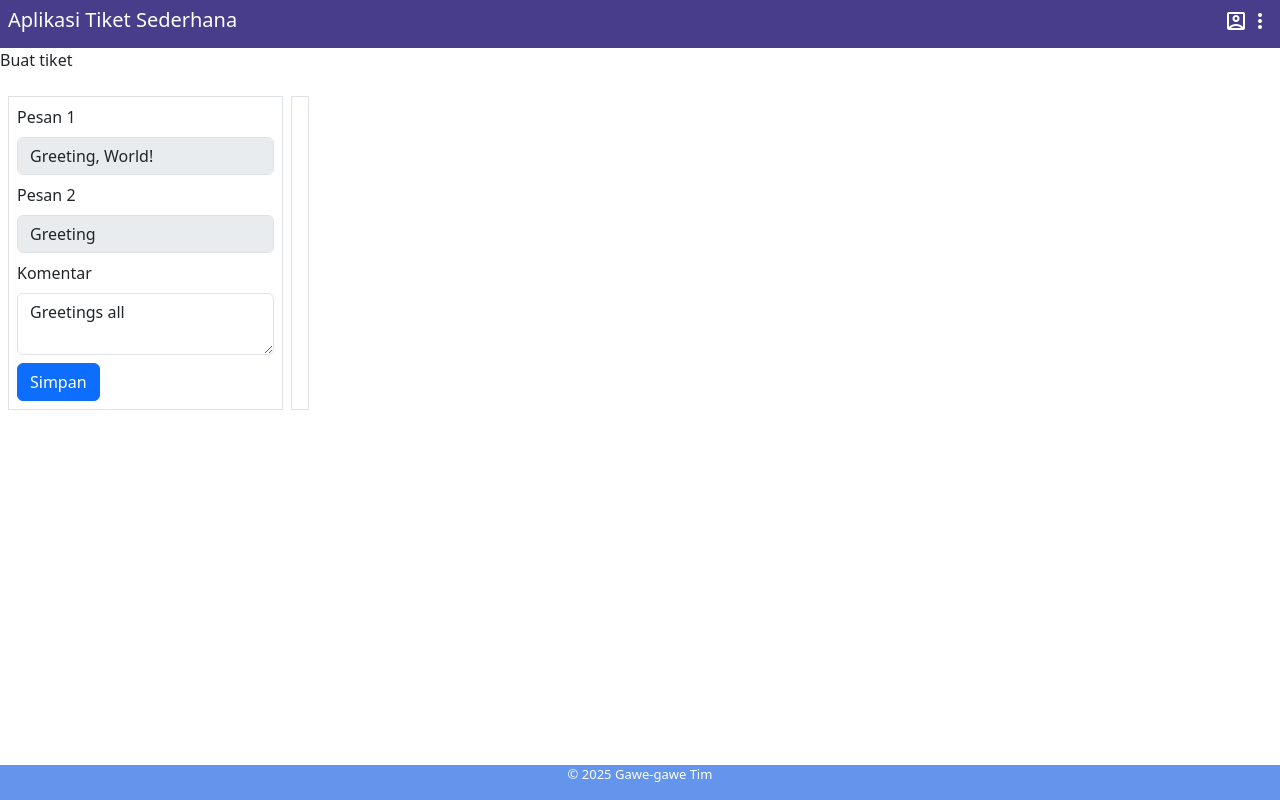
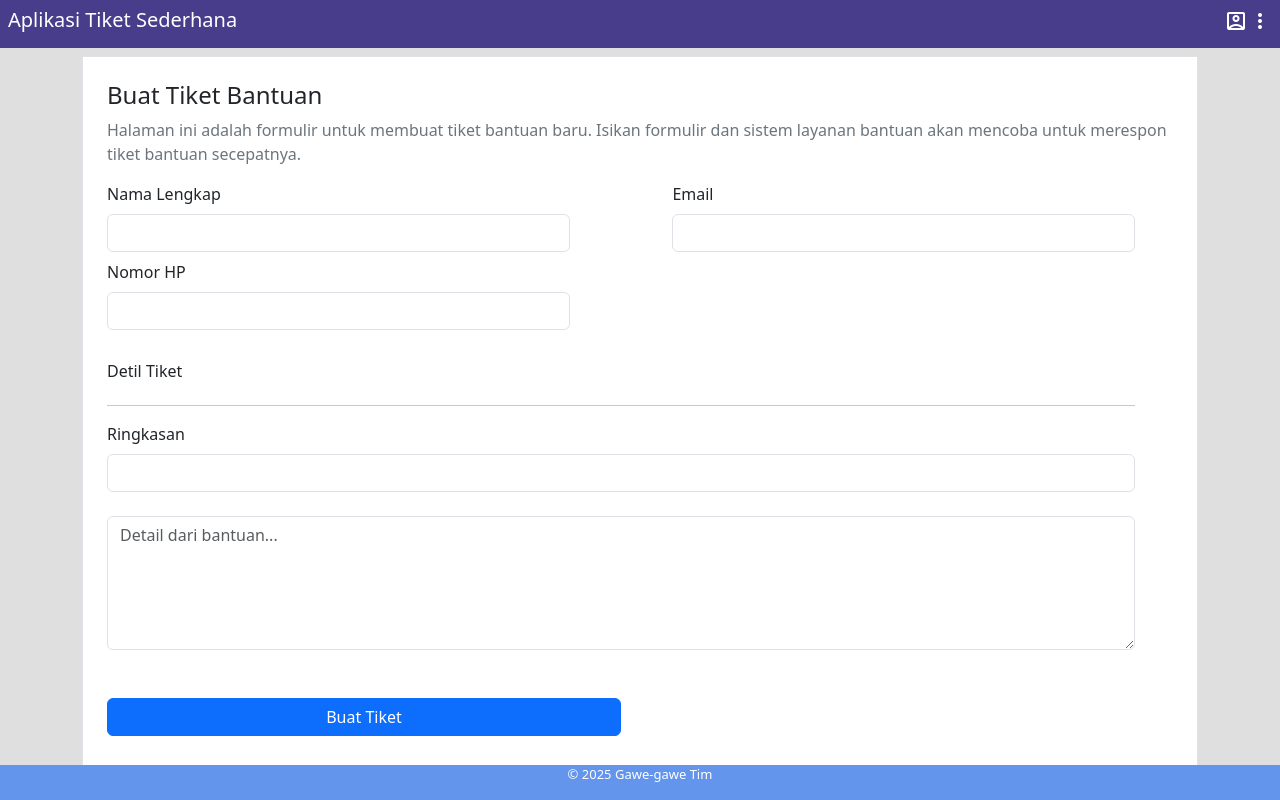
Before and after one commit to lckmnzans/smpel-ticketing, a Vue app: page /create in a window 1280 px wide. Built offline with nearby package versions, Linux system fonts and the light colour scheme.

Commit message:
fifth commit

```diff
--- a/src/App.vue
+++ b/src/App.vue
@@ -16,6 +16,7 @@ import Footer from './components/Footer.vue';
 
 <style scoped>
 .parent {
+  background-color: #dfdfdf;
   height: 100vh;
 }
 
--- a/src/components/FormCard.vue
+++ b/src/components/FormCard.vue
@@ -1,48 +1,62 @@
 <template>
-    <div class="d-flex flex-row p-2 my-2">
-        <form class="border border-1 p-2">
-            <div class="form-group">
-                <div class="mb-2">
-                    <label for="" class="form-label">Pesan 1</label>
-                    <input type="text" v-model="pesan1" class="form-control" disabled/>
-                </div>
+    <div class="d-flex flex-row">
+        <form class="form-group">
+            <div class="mb-2 form-input">
+                <label for="" class="form-label">Nama Lengkap</label>
+                <input type="text" v-model="namaLengkap" class="form-control" />
+            </div>
 
-                <div class="mb-2">
-                    <label for="" class="form-label">Pesan 2</label>
-                    <input type="text" v-model="pesan2" class="form-control" disabled/>
-                </div>
+            <div class="mb-2 form-input">
+                <label for="" class="form-label">Email</label>
+                <input type="text" v-model="email" class="form-control" />
+            </div>
 
-                <div class="mb-2">
-                    <label for="" class="form-label">Komentar</label>
-                    <textarea v-model="komentar" class="form-control" placeholder="komentar anda..."></textarea>
-                </div>
+            <div class="mb-2 form-input">
+                <label for="" class="form-label">Nomor HP</label>
+                <input type="text" v-model="kontak" class="form-control" />
             </div>
-            <button type="submit" class="btn btn-primary">Simpan</button>
+
+            <div class="mb-2" id="ticket-detail">
+                <h5>Detil Tiket</h5>
+                <hr>
+                <label for="" class="form-label">Ringkasan</label>
+                <input type="text" v-model="judul" class="form-control" />
+                <textarea v-model="detail" class="form-control" placeholder="Detail dari bantuan..."></textarea>
+                <button type="submit" class="btn btn-primary mt-5">Simpan</button>
+            </div>
         </form>
-        <div class="border border-1 mx-2 p-2">
-            <p>{{ compilation }}</p>
-        </div>
     </div>
 </template>
 
 <script>
 export default {
-    computed: {
-        compilation() {
-            return this.pesan1 + this.pesan2 + this.komentar;
-        }
-    },
     data() {
         return {
-            pesan1: 'Greeting, World!',
-            pesan2: 'Greeting',
-            komentar: 'Greetings all',
-            compilation: '',
+            namaLengkap: '',
+            email: '',
+            kontak: '',
+            judul: '',
+            detail: '',
         }
     }
 }
 </script>
 
 <style scoped>
+.form-group {
+    display:flex;
+    flex-direction: row;
+    justify-content: space-between;
+    flex-wrap: wrap;
+}
 
+@media (min-width: 768px) {
+    .form-input {
+        width: 45%;
+    }
+
+    #ticket-detail {
+        width: 100%;
+    }
+}
 </style>
--- a/src/views/CreateTicket.vue
+++ b/src/views/CreateTicket.vue
@@ -1,12 +1,80 @@
 <template>
-    <div>
-        <p>Buat tiket</p>
-        <FormCard />
+    <div class="container">
+        <div class="create-form border border-1 my-2 p-4">
+            <h4>Buat Tiket Bantuan</h4>
+            <p class="text-secondary">Halaman ini adalah formulir untuk membuat tiket bantuan baru. Isikan formulir dan sistem layanan bantuan akan mencoba untuk merespon tiket bantuan secepatnya.   </p>
+
+             <div class="d-flex flex-row">
+                <form class="form-group">
+                    <div class="mb-2 form-input">
+                        <label for="" class="form-label">Nama Lengkap</label>
+                        <input type="text" v-model="tiket.namaLengkap" class="form-control" />
+                    </div>
+
+                    <div class="mb-2 form-input">
+                        <label for="" class="form-label">Email</label>
+                        <input type="text" v-model="tiket.email" class="form-control" />
+                    </div>
+
+                    <div class="mb-2 form-input">
+                        <label for="" class="form-label">Nomor HP</label>
+                        <input type="text" v-model="tiket.kontak" class="form-control" />
+                    </div>
+
+                    <div class="my-4" id="ticket-detail">
+                        <h6>Detil Tiket</h6>
+                        <hr>
+                        <label for="" class="form-label">Ringkasan</label>
+                        <input type="text" v-model="tiket.judul" class="form-control" />
+                        <br>
+                        <textarea v-model="tiket.detail" rows="5" class="form-control" placeholder="Detail dari bantuan..."></textarea>
+                        <button type="submit" class="btn btn-primary mt-5 w-50">Buat Tiket</button>
+                    </div>
+                </form>
+            </div>
+        </div>
     </div>
 </template>
 <script>
-import FormCard from '@/components/FormCard.vue';
 export default {
-    components: { FormCard}
+    data() {
+        return {
+            tiket: {
+                namaLengkap: '',
+                email: '',
+                kontak: '',
+                judul: '',
+                detail: '',
+            }
+        }
+    }
 }
 </script>
+
+<style scoped>
+.create-form {
+    background-color: white;
+}
+
+.form-group {
+    display:flex;
+    flex-direction: row;
+    justify-content: space-between;
+    flex-wrap: wrap;
+}
+
+#ticket-detail {
+    display:flex;
+    flex-direction: column;
+}
+
+@media (min-width: 768px) {
+    .form-input {
+        width: 45%;
+    }
+
+    #ticket-detail {
+        width: 100%;
+    }
+}
+</style>
--- a/src/views/MainView.vue
+++ b/src/views/MainView.vue
@@ -1,25 +1,29 @@
 <template>
     <div class="container">
-        <div class="main-content border border-1 my-2 px-2">
-            <p>Ini daftar tiket anda</p>
-            <ul class="d-flex flex-row px-0 gap-1">
+        <div class="main-content border border-1 my-2 p-4">
+            <h4>Layanan Bantuan</h4>
+            <p class="text-secondary">Selamat datang di layanan  bantuan. Berikut adalah tiket yang pernah anda kirimkan.</p>
+            <ul class="d-flex flex-row py-2 px-0 gap-4">
                 <li v-for="(item, index) in items" :key="index">
-                    <div class="d-flex flex-column">
+                    <div class="d-flex flex-column px-2">
                         <p>{{ index }}</p>
                         <p>{{ item.name }}</p>
                     </div>
                 </li>
                 <li>
-                    <p style="text-align: center;">Tambah tiket</p>
-                    <div class="d-flex flex-column align-items-center justify-content-center">
-                        <span class="material-symbols-outlined">add_circle</span>
-                    </div>
+                    <RouterLink to="/create" style="text-decoration: none;">
+                        <p style="text-align: center;">Tambah tiket</p>
+                        <div class="d-flex flex-column align-items-center justify-content-center px-2">
+                            <span class="material-symbols-outlined">add_circle</span>
+                        </div>
+                    </RouterLink>
                 </li>
             </ul>
         </div>
     </div>
 </template>
 <script>
+import { RouterLink } from 'vue-router';
 import FormCard from '@/components/FormCard.vue';
 export default {
     components: { FormCard },
@@ -36,6 +40,7 @@ export default {
 </script>
 <style scoped>
 .main-content {
+    background-color: white;
 
     p {
         text-align: start;
```
